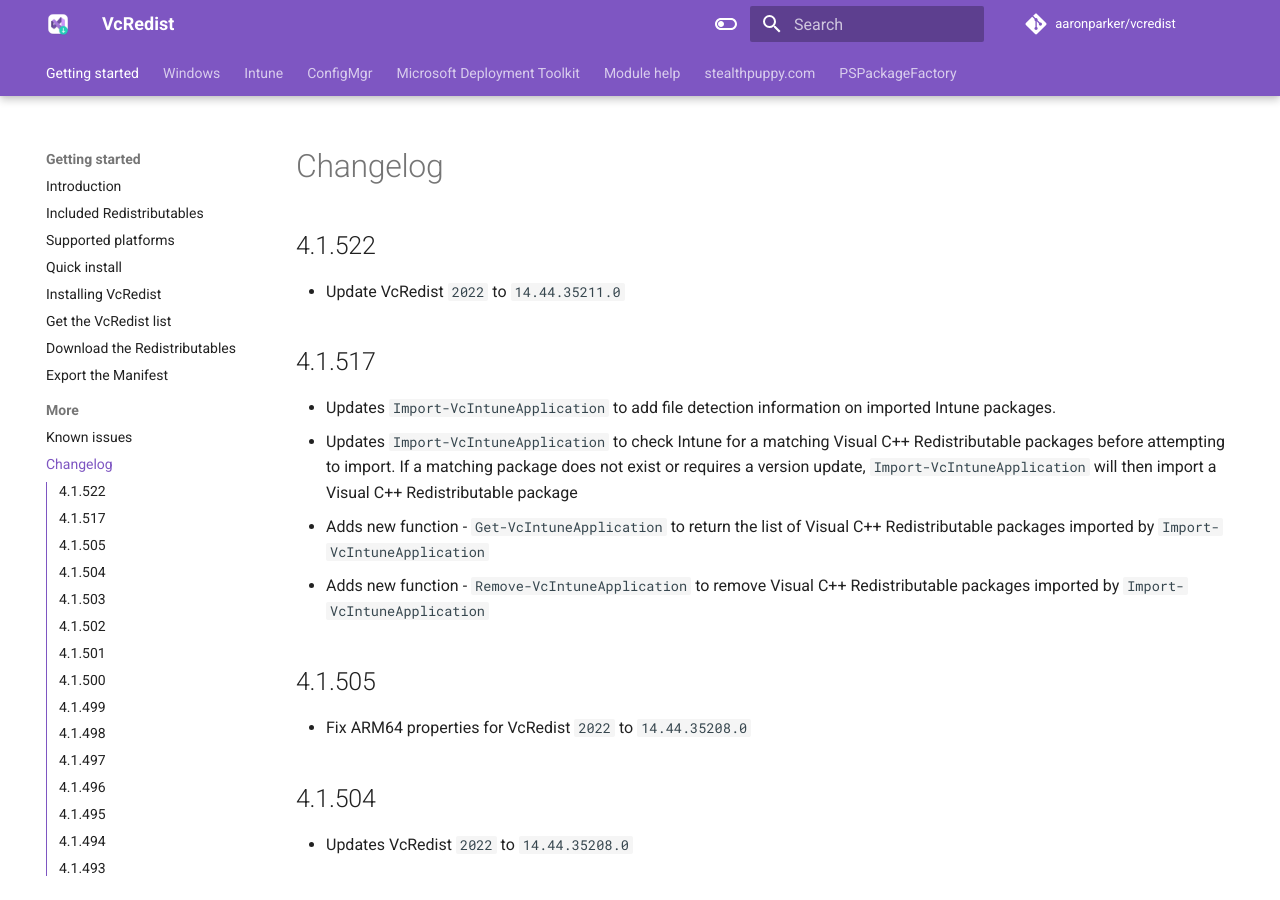
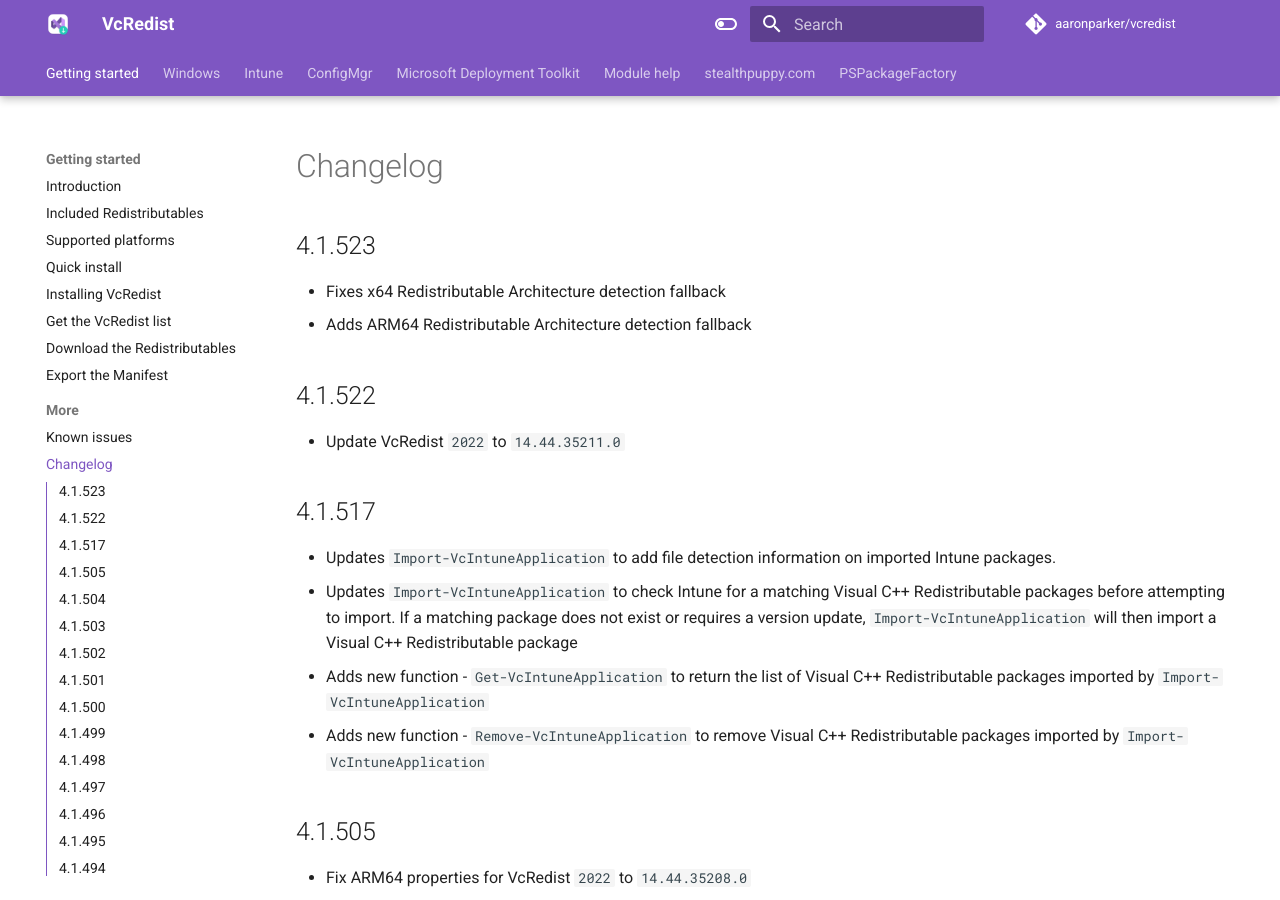
Before and after one commit to aaronparker/vcredist, an MkDocs documentation site: the page built from docs/changelog.md, in a window 1280 px wide and 900 px high. Built offline with MkDocs 1.6.1 and Material for MkDocs 9.7.7, drawn with Linux system fonts in a browser that asks for light colours; comment, search, counter and statistics services are not loaded.

Commit message:
Update changelog.md

```diff
--- a/docs/changelog.md
+++ b/docs/changelog.md
@@ -1,4 +1,9 @@
 # Changelog
+
+## 4.1.523
+
+* Fixes x64 Redistributable Architecture detection fallback
+* Adds ARM64 Redistributable Architecture detection fallback
 
 ## 4.1.522
 
```
